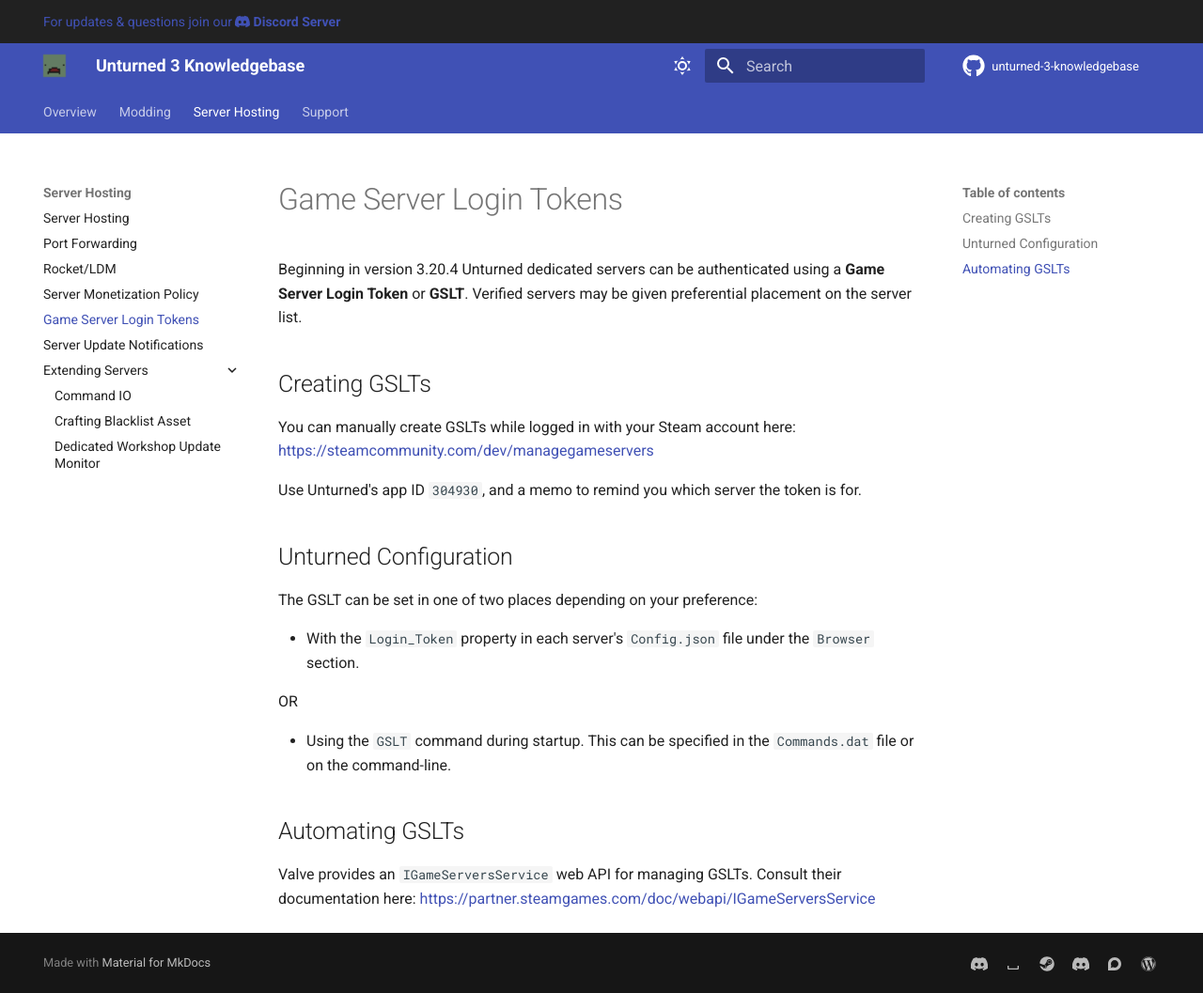
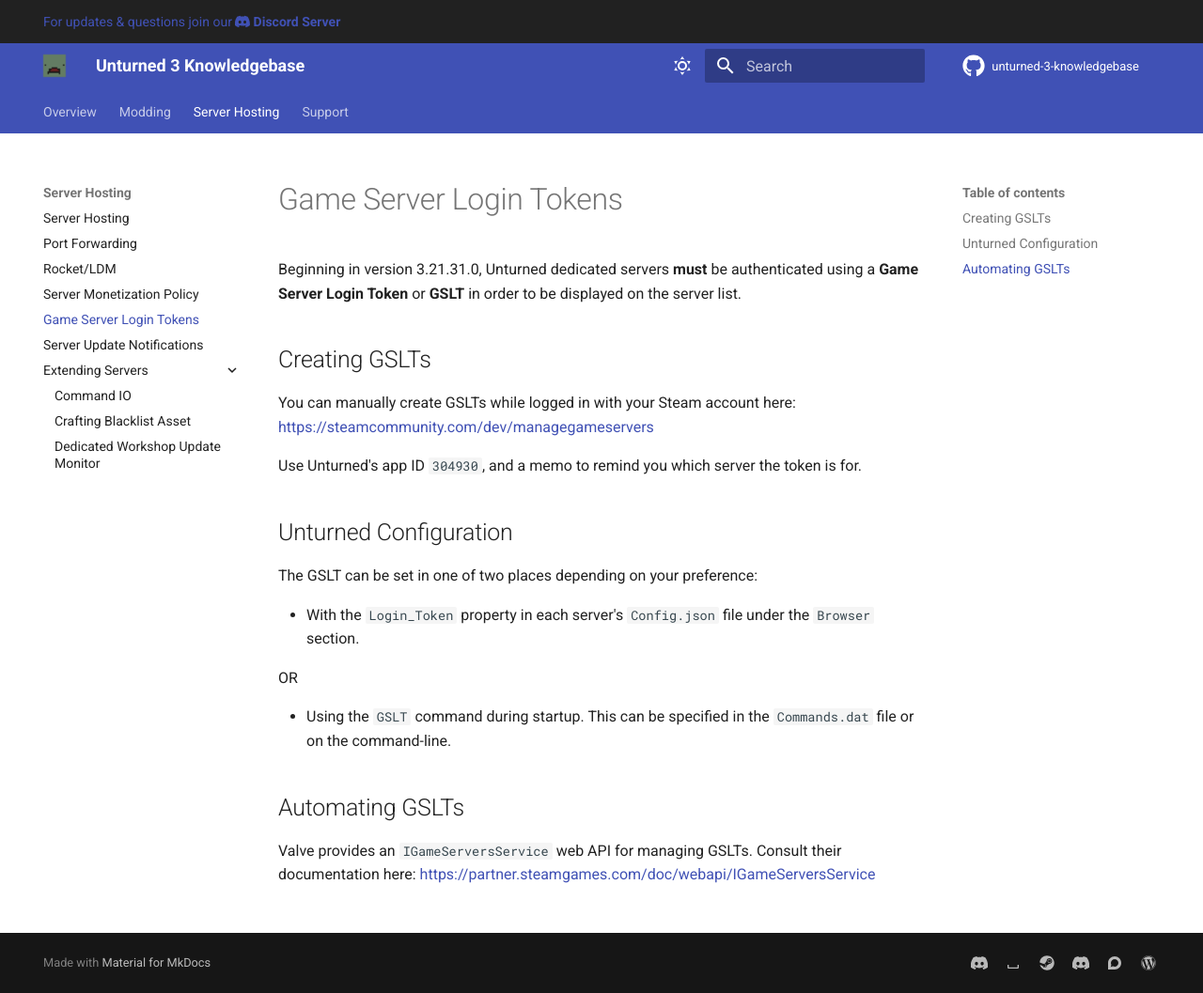
Before and after one commit to unturned-info/unturned-3-knowledgebase, an MkDocs documentation site: the page built from docs/Server-Hosting/GameServerLoginTokens.md, in a window 1280 px wide and 1057 px high. Shown: the whole window at 94% size. Built offline with MkDocs 1.6.1 and Material for MkDocs 9.7.7, drawn with Linux system fonts in a browser that asks for light colours; comment, search, counter and statistics services are not loaded.

Commit message:
GSLT page update
Updates the GSLT page to reflect their new status as required for server listing.

```diff
--- a/docs/Server-Hosting/GameServerLoginTokens.md
+++ b/docs/Server-Hosting/GameServerLoginTokens.md
@@ -1,6 +1,6 @@
 # Game Server Login Tokens
 
-Beginning in version 3.20.4 Unturned dedicated servers can be authenticated using a **Game Server Login Token** or **GSLT**. Verified servers may be given preferential placement on the server list.
+Beginning in version 3.21.31.0, Unturned dedicated servers **must** be authenticated using a **Game Server Login Token** or **GSLT** in order to be displayed on the server list.
 
 ## Creating GSLTs
 
```
